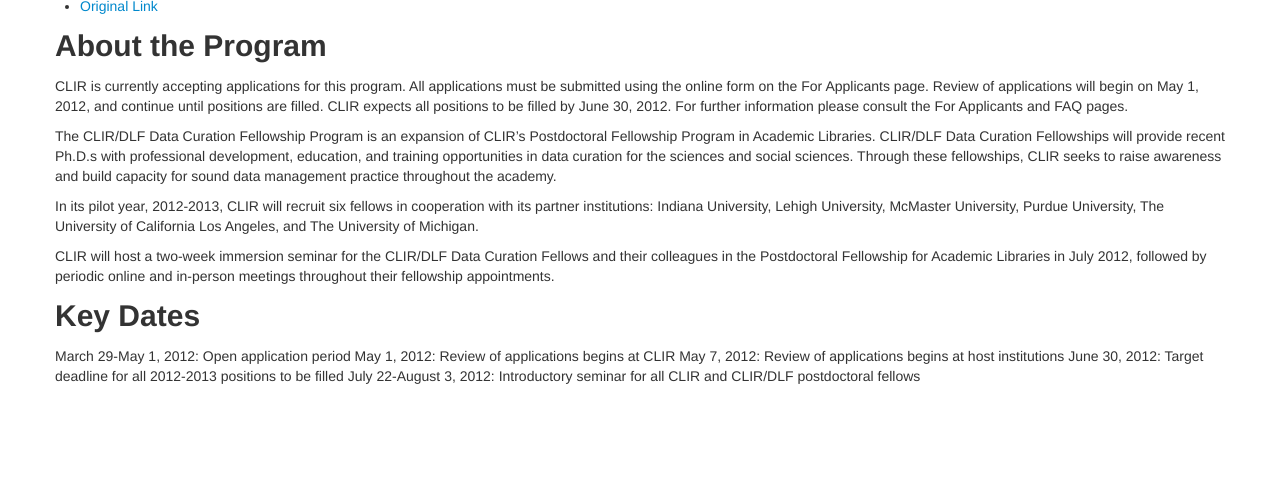
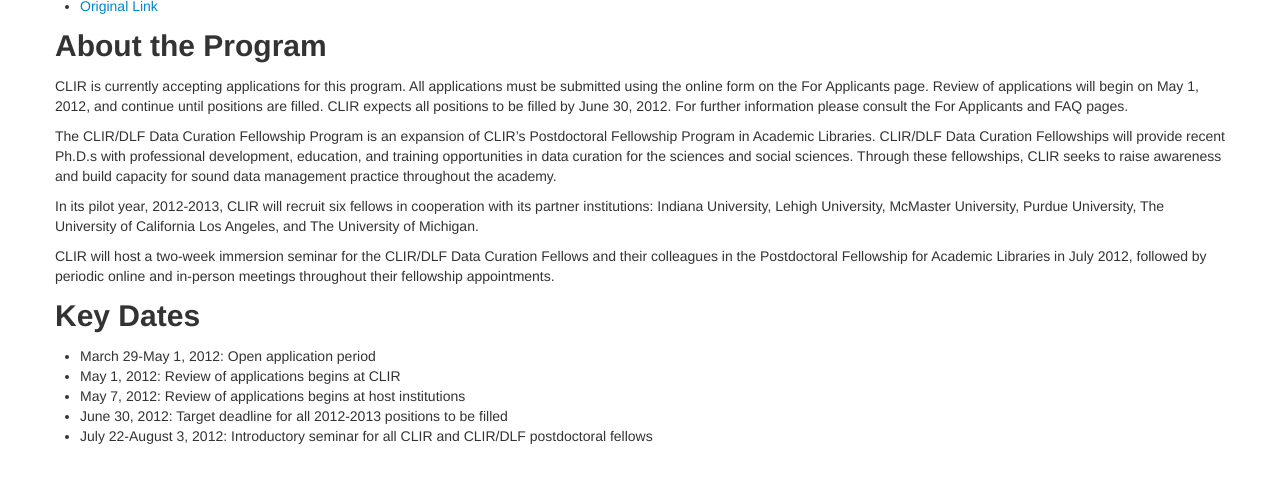
Before and after one commit to lofhm/DH-Job-Archive, a Jekyll site: the page built from _posts/2012-03-30-CLIR-Data-Curation-Postdoc.markdown, in a window 1280 px wide, cut to the strip 324-807 px from the top of the page. Built offline with Jekyll 4.4.1, drawn with Linux system fonts in a browser that asks for light colours.

```diff
--- a/_posts/2012-03-30-CLIR-Data-Curation-Postdoc.markdown
+++ b/_posts/2012-03-30-CLIR-Data-Curation-Postdoc.markdown
@@ -30,8 +30,8 @@ In its pilot year, 2012-2013, CLIR will recruit six fellows in cooperation with
 CLIR will host a two-week immersion seminar for the CLIR/DLF Data Curation Fellows and their colleagues in the Postdoctoral Fellowship for Academic Libraries in July 2012, followed by periodic online and in-person meetings throughout their fellowship appointments.
 
 ## Key Dates
-March 29-May 1, 2012: Open application period
-May 1, 2012: Review of applications begins at CLIR
-May 7, 2012: Review of applications begins at host institutions
-June 30, 2012: Target deadline for all 2012-2013 positions to be filled
-July 22-August 3, 2012: Introductory seminar for all CLIR and CLIR/DLF postdoctoral fellows
+- March 29-May 1, 2012: Open application period
+- May 1, 2012: Review of applications begins at CLIR
+- May 7, 2012: Review of applications begins at host institutions
+- June 30, 2012: Target deadline for all 2012-2013 positions to be filled
+- July 22-August 3, 2012: Introductory seminar for all CLIR and CLIR/DLF postdoctoral fellows
```
